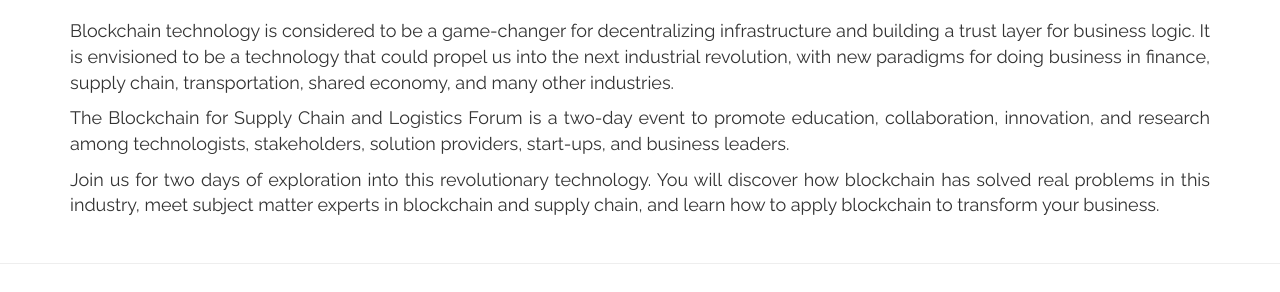
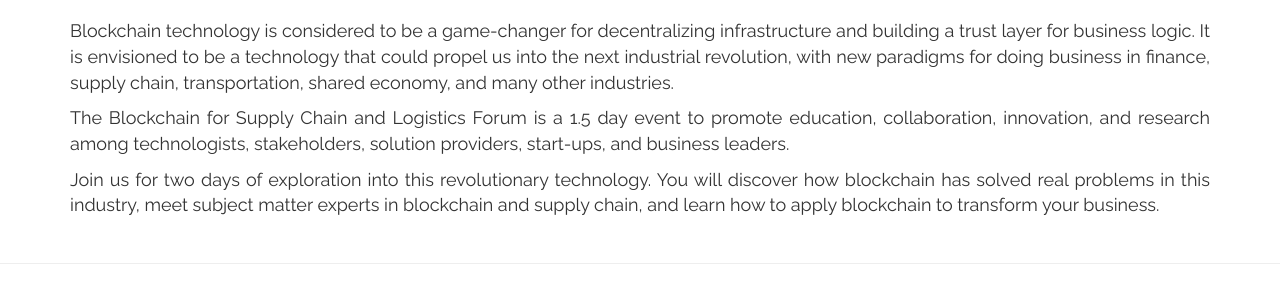
Before and after one commit to gnawalishyam/jekyll, a Jekyll site: the page built from index.html, in a window 1280 px wide and 900 px high, scrolled down 684 px. Shown: the part 153-445 px from the top of the window. Built offline with Jekyll 4.4.1, drawn with Linux system fonts in a browser that asks for light colours; some web fonts are replaced.

Commit message:
Updated about section

```diff
--- a/index.html
+++ b/index.html
@@ -32,7 +32,7 @@ layout: default
 		<div class="row">
 			<div class="col-md-12">
 				<p>Blockchain technology is considered to be a game-changer for decentralizing infrastructure and building a trust layer for business logic. It is envisioned to be a technology that could propel us into the next industrial revolution, with new paradigms for doing business in finance, supply chain, transportation, shared economy, and many other industries.</p>
-				<p>The Blockchain for Supply Chain and Logistics Forum is a two-day event to promote education, collaboration, innovation, and research among technologists, stakeholders, solution providers, start-ups, and business leaders.</p>
+				<p>The Blockchain for Supply Chain and Logistics Forum is a 1.5 day event to promote education, collaboration, innovation, and research among technologists, stakeholders, solution providers, start-ups, and business leaders.</p>
 				<p>Join us for two days of exploration into this revolutionary technology. You will discover how blockchain has solved real problems in this industry, meet subject matter experts in blockchain and supply chain, and learn how to apply blockchain to transform your business.</p>
 			</div>
 		</div>
```
